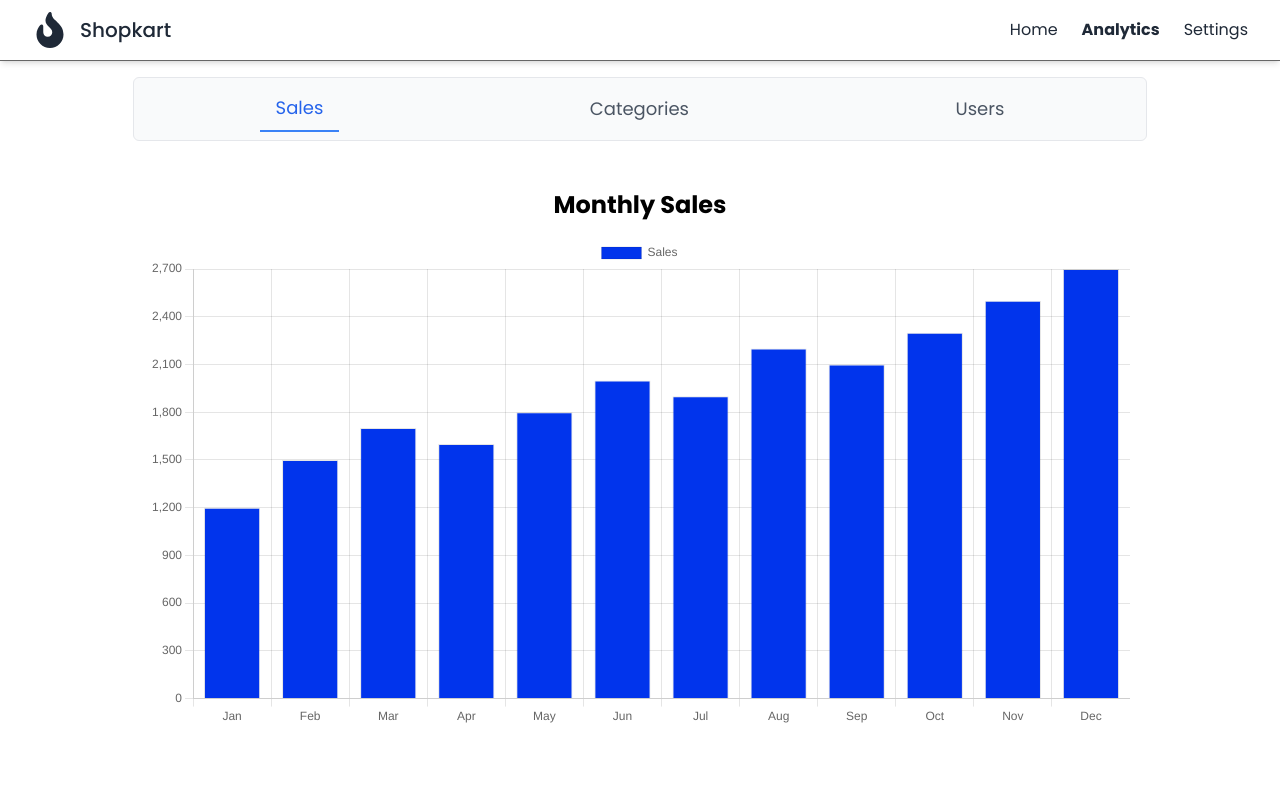
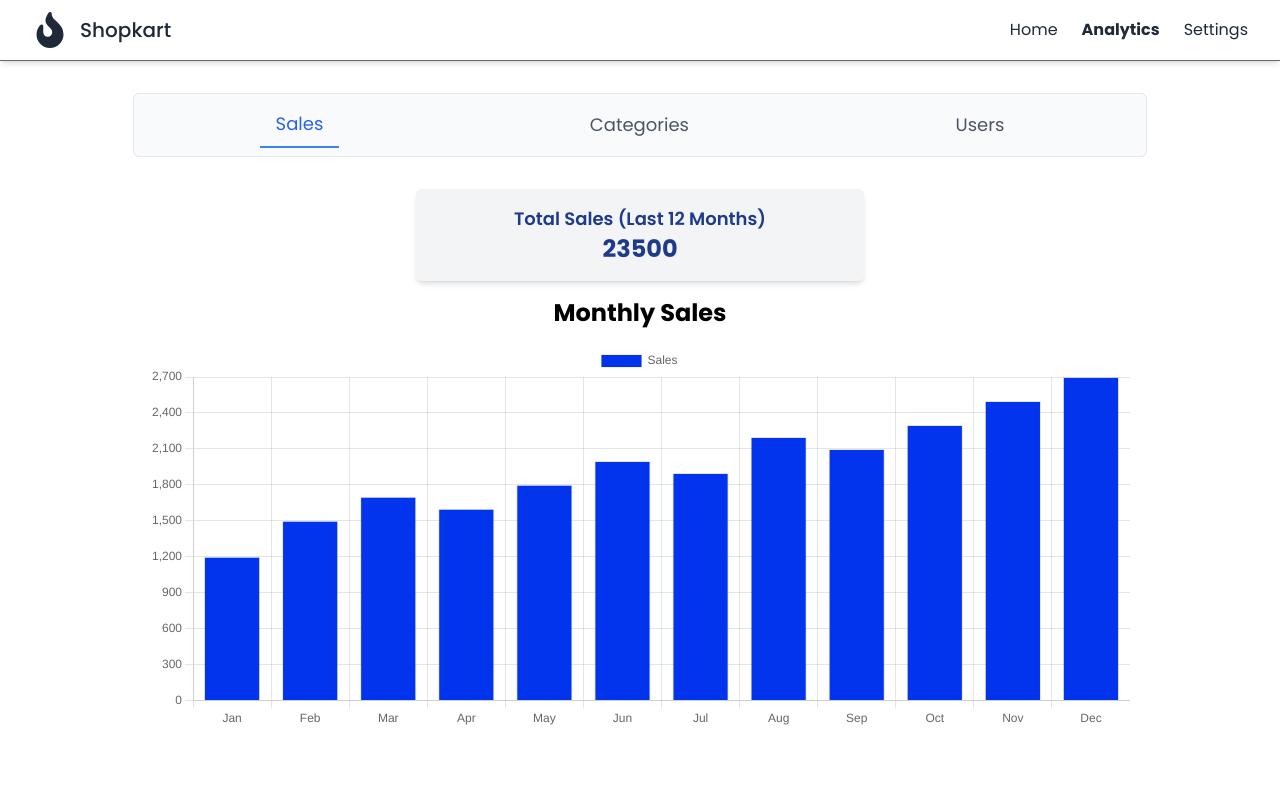
Before and after one commit to Shantanu-Saini/dashboard-ui, a React (Vite) app: page /dashboard in a window 1280 px wide. Shown: the top 800 px of the page. Built offline with nearby package versions, Linux system fonts and the light colour scheme.

Commit message:
refactor charts

```diff
--- a/src/components/Categories/Categories.tsx
+++ b/src/components/Categories/Categories.tsx
@@ -1,10 +1,16 @@
 import { Pie } from 'react-chartjs-2';
 import { Chart as ChartJS, Tooltip, Legend, ArcElement } from 'chart.js';
 import { categoryData } from '../../data/categoriesData';
+import { useMemo } from 'react';
 
 ChartJS.register(Tooltip, Legend, ArcElement);
 
 const Categories = () => {
+    // Calculate total number of products
+    const totalProducts = useMemo(() => {
+        return categoryData.datasets[0].data.reduce((acc: number, current: number) => acc + current, 0);
+    }, []);
+
     const options = {
         responsive: true,
         plugins: {
@@ -22,8 +28,17 @@ const Categories = () => {
     };
 
     return (
-        <div className="flex items-center flex-col justify-center space-y-4">
+        <div className="flex items-center flex-col justify-center space-y-4 p-4">
+            {/* Total Products Box */}
+            <div className="bg-green-100 text-green-900 p-4 rounded-md shadow-md w-full max-w-md text-center">
+                <h2 className="text-lg font-semibold">Total Products Sold</h2>
+                <p className="text-2xl font-bold">{totalProducts}</p>
+            </div>
+
+            {/* Chart Title */}
             <h1 className="text-center text-xl sm:text-2xl font-bold">Product Categories</h1>
+
+            {/* Pie Chart */}
             <div className="w-full sm:w-1/2">
                 <Pie options={options} data={categoryData} />
             </div>
--- a/src/components/Sales/Sales.tsx
+++ b/src/components/Sales/Sales.tsx
@@ -1,12 +1,19 @@
 import { Bar } from 'react-chartjs-2';
 import { Chart as ChartJS, Tooltip, Legend, BarElement, CategoryScale, LinearScale } from 'chart.js';
 import { salesData } from '../../data/salesData';
+import { useMemo } from 'react';
 
 ChartJS.register(Tooltip, Legend, BarElement, CategoryScale, LinearScale);
 
 const SalesChart = () => {
+    // Calculate total sales for the last year
+    const totalSales = useMemo(() => {
+        return salesData.datasets[0].data.reduce((acc: number, current: number) => acc + current, 0);
+    }, []);
+
     const options = {
         responsive: true,
+        maintainAspectRatio: false, // Disable maintaining aspect ratio
         plugins: {
             legend: {
                 position: 'top' as const,
@@ -14,7 +21,7 @@ const SalesChart = () => {
             title: {
                 display: true,
                 text: 'Sales Over the Last 12 Months',
-            }
+            },
         },
         scales: {
             x: {
@@ -30,10 +37,21 @@ const SalesChart = () => {
     };
 
     return (
-        <div className="flex items-center flex-col justify-center space-y-4 p-4 h-screen">
+        <div className="flex items-center flex-col justify-start space-y-4 px-4 pb-8 min-h-fit">
+            {/* Total Sales Box */}
+            <div className="bg-gray-100 text-blue-900 p-4 rounded-md shadow-md w-full max-w-md text-center">
+                <h2 className="text-lg font-semibold">Total Sales (Last 12 Months)</h2>
+                <p className="text-2xl font-bold">{totalSales}</p>
+            </div>
+
+            {/* Chart Title */}
             <h1 className="text-center text-xl sm:text-2xl font-bold">Monthly Sales</h1>
-            <div className="w-full h-full">
-                <Bar options={options} data={salesData} />
+
+            {/* Bar Chart */}
+            <div className="w-full" style={{ height: '50vh' }}>
+                <div className="relative h-full w-full md:h-96">
+                    <Bar options={options} data={salesData} />
+                </div>
             </div>
         </div>
     );
--- a/src/pages/Dashborad/Dashborad.tsx
+++ b/src/pages/Dashborad/Dashborad.tsx
@@ -8,7 +8,7 @@ const Dashboard = () => {
   const tabs = ["Sales", "Categories", "Users"];
 
   return (
-    <div className="flex flex-col items-center justify-start min-h-screen mx-auto px-4 sm:px-6 lg:px-8 space-y-8 py-4">
+    <div className="flex flex-col items-center justify-start min-h-screen mx-auto px-4 sm:px-6 lg:px-8 space-y-8 pb-16 pt-8">
       {/* Tabs to select */}
       <div className="w-5/6 border rounded-md p-2 sm:text-lg text-sm bg-gray-50">
         <ul className="flex items-center justify-around">
```
